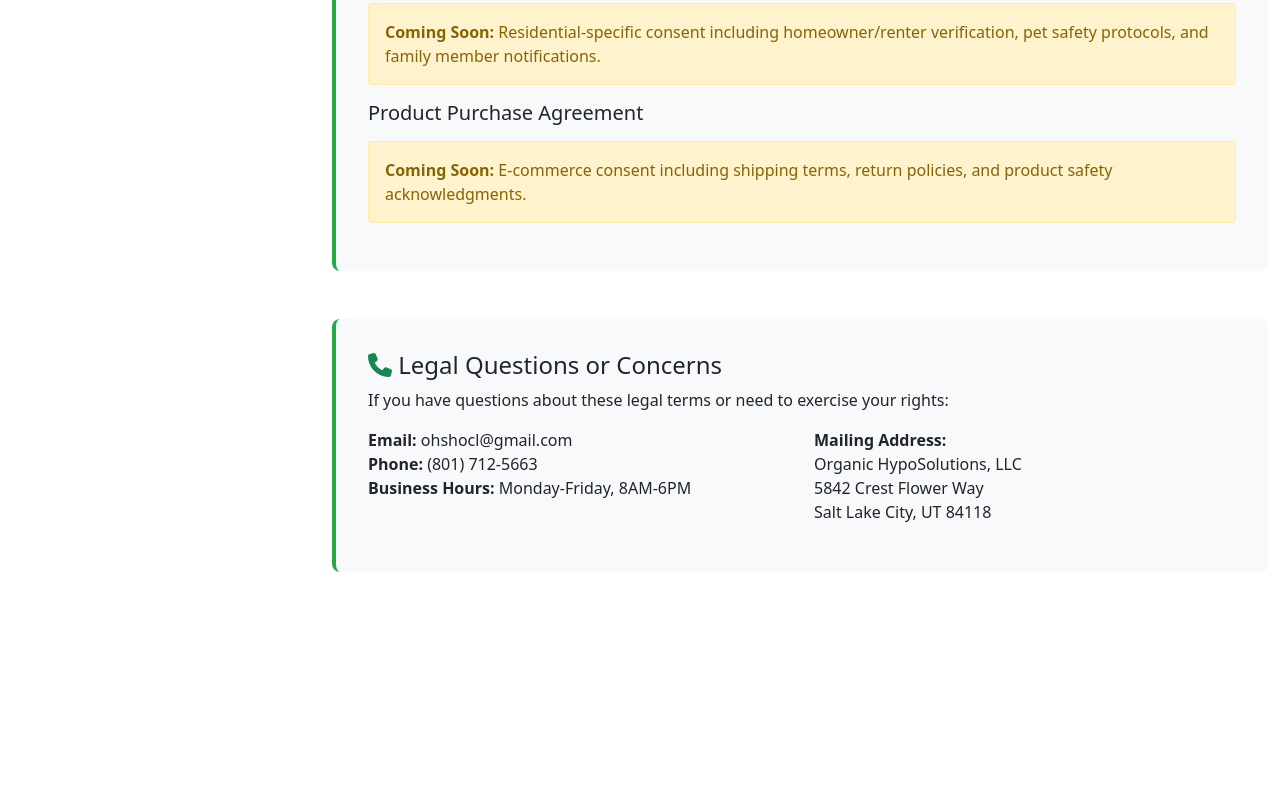
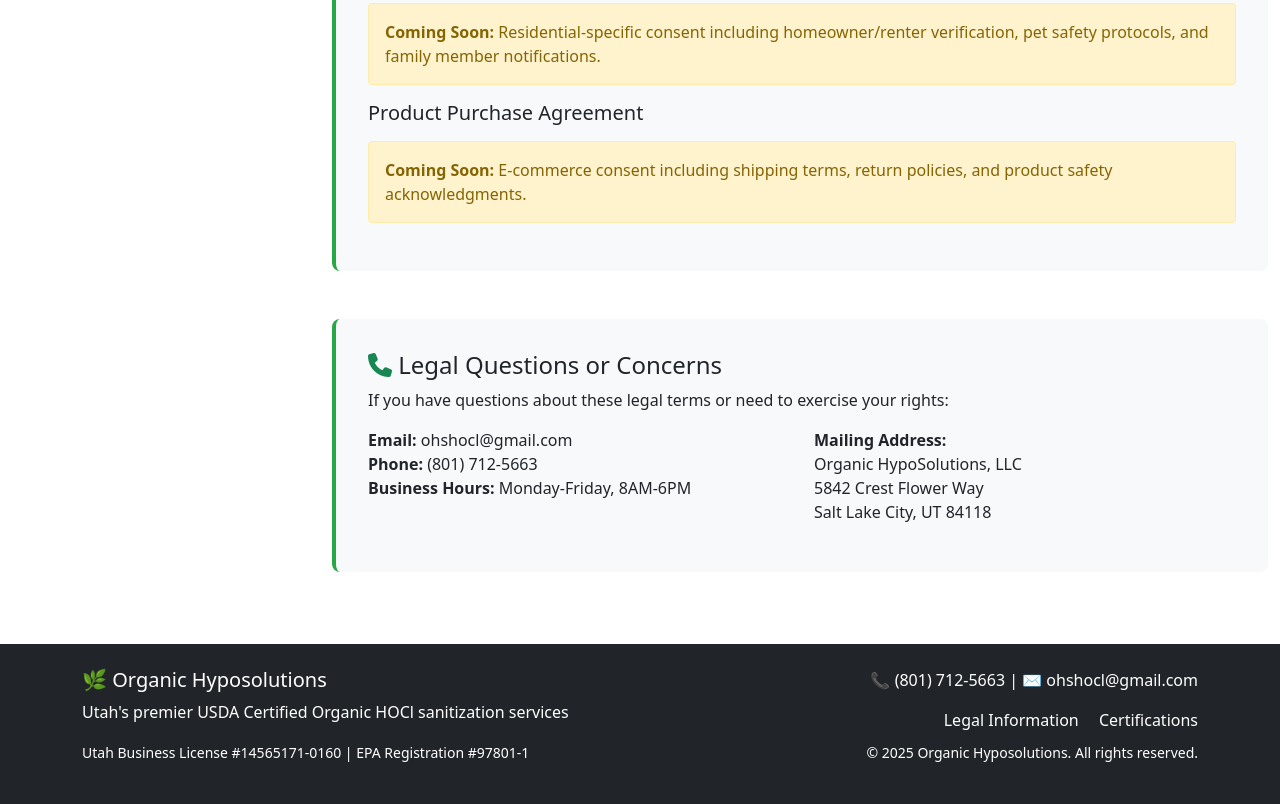
Before and after one commit to Ohshocl/organichyposolutions-website, a plain HTML site: page legal-information.html in a window 1280 px wide. Shown: the part 7511-8315 px from the top of the page. Before the commit the page ends 8155 px from the top, so only its background shows below. Drawn offline with nearby package versions, Linux system fonts and the light colour scheme.

Commit message:
Update legal-information.html

```diff
--- a/legal-information.html
+++ b/legal-information.html
@@ -440,6 +440,27 @@
         </div>
     </div>
 
-    <script src="https://cdnjs.cloudflare.com/ajax/libs/bootstrap/5.3.0/js/bootstrap.bundle.min.js"></script>
+    <!-- Footer -->
+    <footer class="bg-dark text-white py-4">
+        <div class="container">
+            <div class="row">
+                <div class="col-md-6">
+                    <h5>🌿 Organic Hyposolutions</h5>
+                    <p>Utah's premier USDA Certified Organic HOCl sanitization services</p>
+                    <p><small>Utah Business License #14565171-0160 | EPA Registration #97801-1</small></p>
+                </div>
+                <div class="col-md-6 text-md-end">
+                    <p>📞 (801) 712-5663 | ✉️ ohshocl@gmail.com</p>
+                    <div class="mb-2">
+                        <a href="legal-information.html" class="text-white text-decoration-none me-3">Legal Information</a>
+                        <a href="science-certifications.html" class="text-white text-decoration-none">Certifications</a>
+                    </div>
+                    <p><small>&copy; 2025 Organic Hyposolutions. All rights reserved.</small></p>
+                </div>
+            </div>
+        </div>
+    </footer>
+
+    <script src="https://cdn.jsdelivr.net/npm/bootstrap@5.3.0/dist/js/bootstrap.bundle.min.js"></script>
 </body>
 </html>
```
